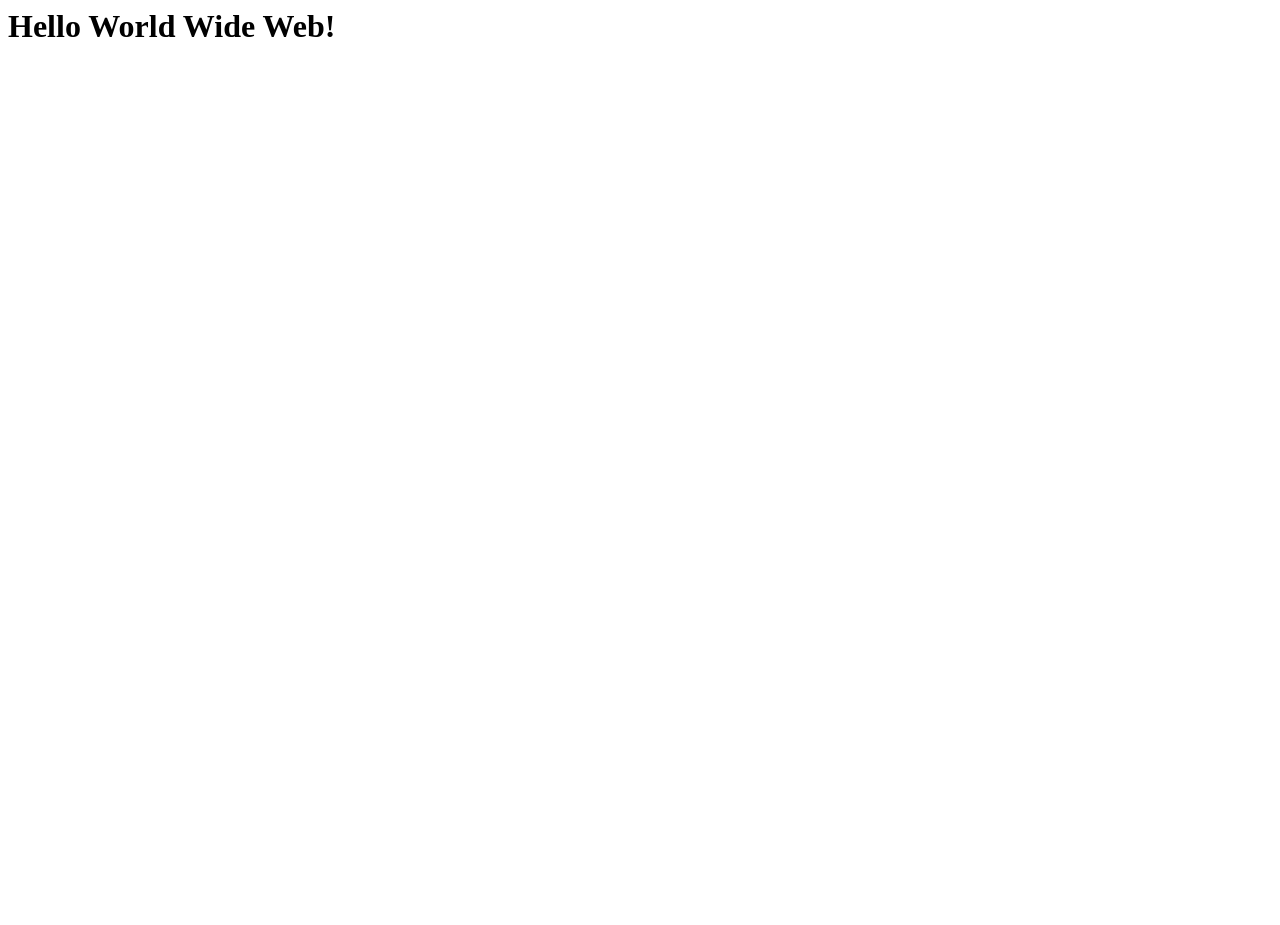
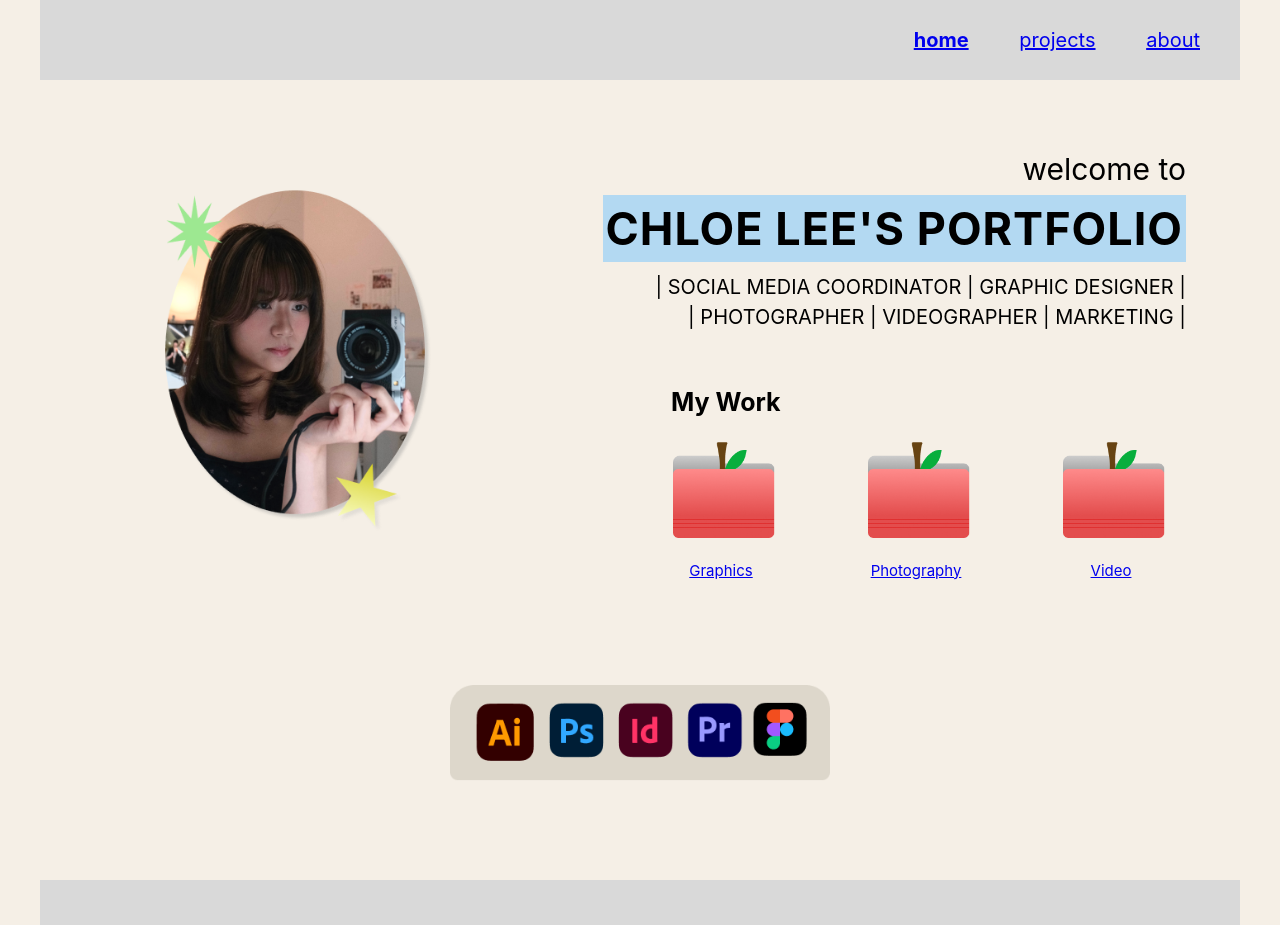
Before and after one commit to chloeleehc/a3-webdesign, a plain HTML site: page index.html in a window 1280 px wide. Before the commit the page ends 800 px from the top, so only its background shows below. Drawn offline with Linux system fonts and the light colour scheme.

Commit message:
( ◕ ◞ ◕ ) auto commit

```diff
--- a/index.html
+++ b/index.html
@@ -1 +1,160 @@
-<h1>Hello World Wide Web!</h1>
+<!DOCTYPE html>
+<html lang="en-ca">
+<head>
+  <title>Assignment3 Web Design</title>
+  <meta charset="utf-8">
+
+  <style>
+    body {
+      background-color: #F5EFE6;
+      font-family: Inter, sans-serif;
+      margin: 0;
+      padding: 0;
+    }
+
+    img {
+      height: auto;
+    }
+    .container {
+      width: 1200px;
+      margin: 0 auto;
+    }
+    nav {
+      background-color: #D9D9D9;
+      height: 50px;
+      line-height: 50px;
+      padding: 15px 40px;
+      font-size: 20px;
+      text-align: right;
+      top: 0;
+      position: sticky;
+    }
+
+    nav ul {
+      list-style-type: none;
+      margin: 0;
+      padding: 0;
+    }
+
+    nav li {
+      display: inline;
+      margin-left: 45px;
+    }
+    .hero-section {
+      display: grid;
+      grid-template-columns: 30% 65%;
+      gap: 60px;
+      padding: 60px 60px 20px 60px;
+      align-items: center;
+    }
+    .hero-intro {
+      text-align: right;
+    }
+
+    .welcome-text {
+      font-size: 30px;
+      margin: 0 0 8px 0;
+    }
+
+    h1 {
+      background-color: #B3D9F2;
+      display: inline-block;
+      font-size: 45px;
+      margin: 0 0 12px 0;
+      padding: 6px 3px 6px 3px;
+      letter-spacing: 1px;
+    }
+
+    .intro {
+      font-size: 20px;
+      margin-top: -2px;
+      line-height: 1.5;
+    }
+    .my-work-title {
+      font-size: 25px;
+      text-align: left;
+      width: 515px;
+      margin: 55px 0 0 auto;
+    }
+
+    .folder-grid {
+      display: grid;
+      grid-template-columns: 150px 150px 150px;
+      gap: 45px;
+      justify-content: end;
+      text-align: center;
+    }
+
+    .folder-item {
+      margin: 0 0 0 0;
+      font-size: 15px;
+    }
+
+    .folder-item p {
+      margin: 0 0 0 0;
+    }
+
+    .logo-bar-wrapper {
+      text-align: center;
+      padding: 25px 0 45px 0;
+    }
+
+    .grey-divider {
+      background-color: #D9D9D9;
+      height: 45px;
+      width: 100%;
+    }
+  </style>
+  </head>
+  <body>
+    <div class="container">
+      <nav>
+        <ul>
+          <li><a href="#home"><strong>home</strong></a></li>
+          <li><a href="#projects">projects</a></li>
+          <li><a href="#about">about</a></li>
+        </ul>
+      </nav>
+
+      <header id="home" class="hero-section">
+        <div>
+          <img src="MySelfie.png" width="390" height="440" alt="MySelfie">
+        </div>
+        <div>
+          <div class="hero-intro">
+            <p class="welcome-text">welcome to</p>
+            <h1>CHLOE LEE'S PORTFOLIO</h1>
+            <p class="intro">| SOCIAL MEDIA COORDINATOR | GRAPHIC DESIGNER |<br>| PHOTOGRAPHER | VIDEOGRAPHER | MARKETING |</p>
+          </div>
+          <h2 id="projects" class="my-work-title">My Work</h2>
+
+          <div class="folder-grid">
+            <div class="folder-item">
+              <a href="#graphic">
+              <img src="AppleFolder.png" width="140" alt="Graphic Folder">
+              <p>Graphics</p>
+              </a>
+            </div>
+            <div class="folder-item">
+              <a href="#photography">
+              <img src="AppleFolder.png" width="140" alt="Photography Folder">
+              <p>Photography</p>
+              </a>
+            </div>
+            <div class="folder-item">
+              <a href="#Videos">
+              <img src="AppleFolder.png" width="140" alt="Video Folder">
+              <p>Video</p>
+              </a>
+            </div>
+          </div>
+        </div>
+      </header>
+
+      <div class="logo-bar-wrapper">
+        <img src="Logos.png" width="380" alt="Logos">
+      </div>
+      <div class="grey-divider"></div>
+    </div>
+  </body>
+</html>
```
Also changed, not shown: AppleFolder.png (added), Logos.png (added), MySelfie.png (added).
